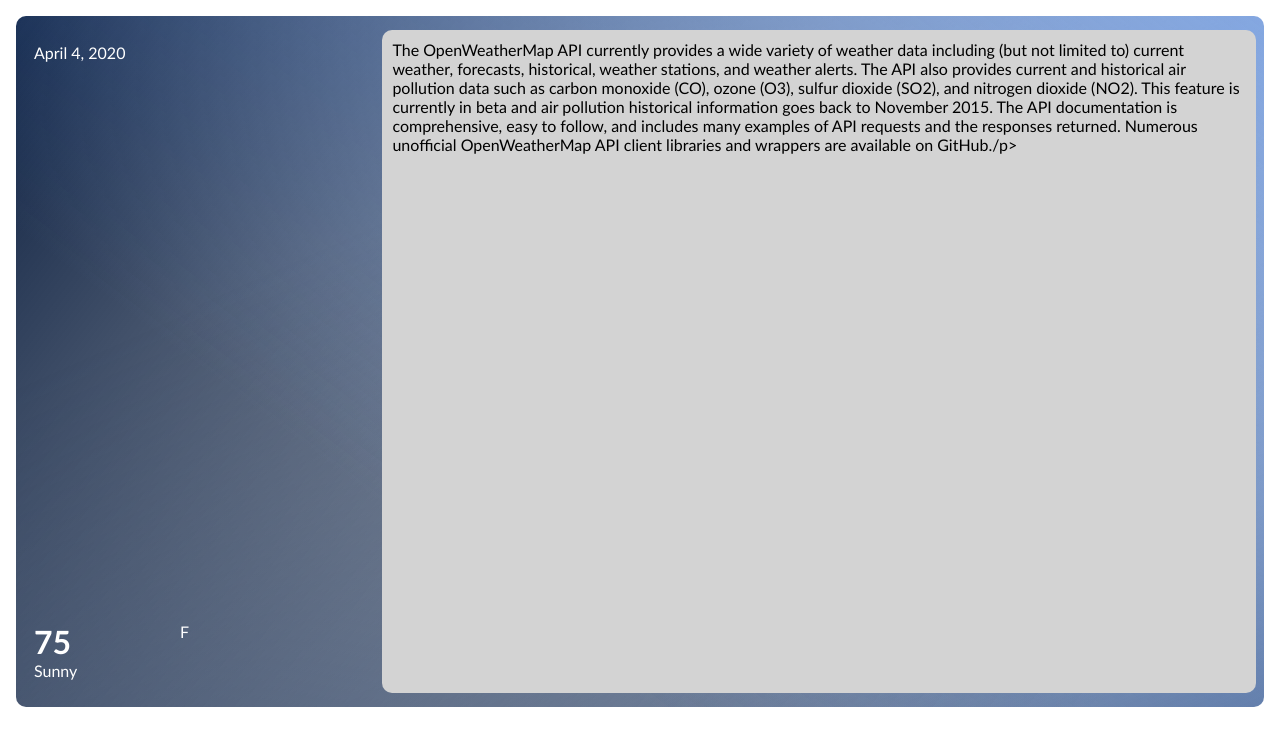
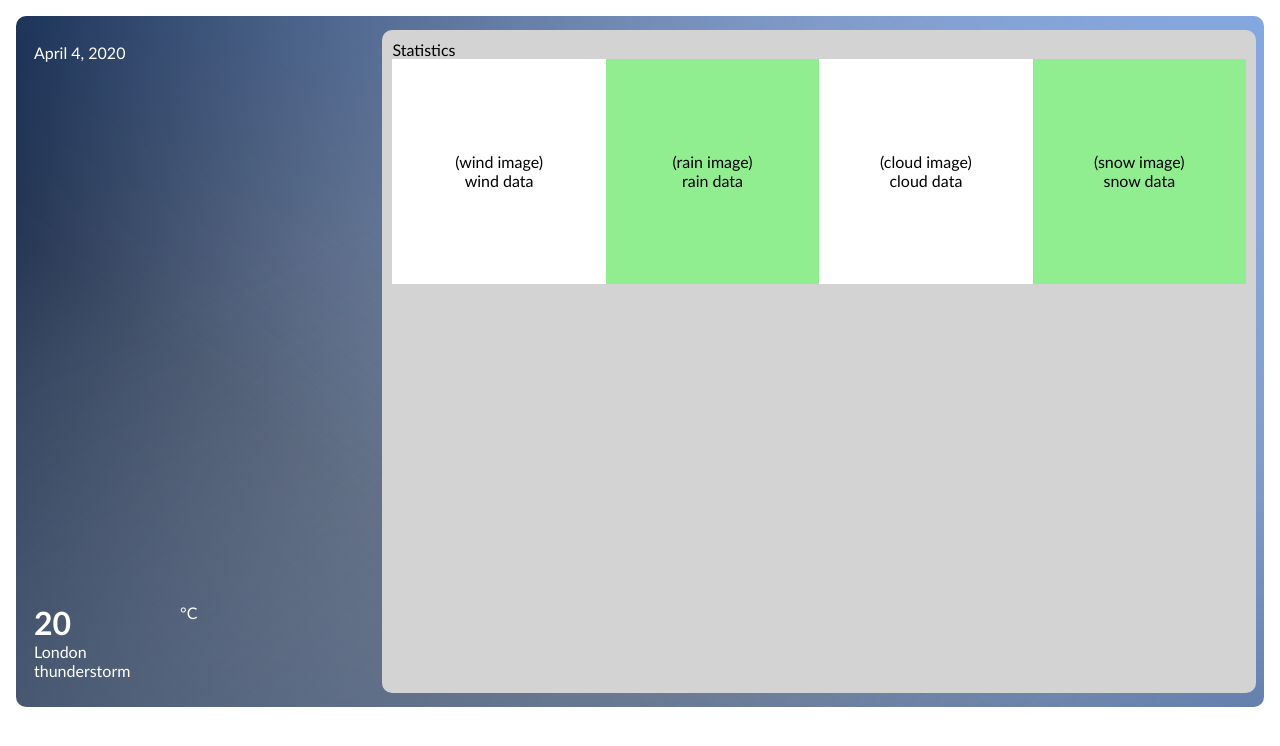
Before and after one commit to timrtyrrell/WeatherApp, a plain HTML site: page index.html in a window 1280 px wide. Drawn offline with Linux system fonts and the light colour scheme.

Commit message:
Implement OpenWeatherMap API, improve styling

```diff
--- a/index.html
+++ b/index.html
@@ -11,21 +11,44 @@
         <div class="page">
             <div class="panel">
                 <div class="panel-left">
-                    <p class="panel-left-date">panel left date</p>
+                    <p class="panel-left-date"></p>
                     <div class="panel-left-weather">
                         <div class="panel-left-temp">
-                            <h1 class="panel-left-tempnumber">75</h1>
-                            <p class="panel-left-degrees">F</p>
+                            <h1 class="panel-left-tempnumber"></h1>
+                            <p class="panel-left-degrees">°C</p>
                         </div>
-                        <p class="panel-left-descr">Sunny</p>
+                        <p class="panel-left-location"></p>
+                        <p class="panel-left-descr"></p>
                     </div>
                 </div>
                 <div class="panel-right">
-                    <p>The OpenWeatherMap API currently provides a wide variety of weather data including (but not limited to) current weather, forecasts, historical, weather stations, and weather alerts.
-
-                            The API also provides current and historical air pollution data such as carbon monoxide (CO), ozone (O3), sulfur dioxide (SO2), and nitrogen dioxide (NO2). This feature is currently in beta and air pollution historical information goes back to November 2015.
-
-                            The API documentation is comprehensive, easy to follow, and includes many examples of API requests and the responses returned. Numerous unofficial OpenWeatherMap API client libraries and wrappers are available on GitHub./p>
+                    <p>Statistics</p>
+                    <div class="panel-right-stats">
+                        <div class="stats-wind">
+                            <p>(wind image)</p>
+                            <p class="wind-data">
+                                wind data
+                            </p>
+                        </div>
+                        <div class="stats-rain">
+                            <p>(rain image)</p>
+                            <p class="rain-data">
+                                rain data
+                            </p>
+                        </div>
+                        <div class="stats-cloud">
+                            <p>(cloud image)</p>
+                            <p class="cloud-data">
+                                cloud data
+                            </p>
+                        </div>
+                        <div class="stats-snow">
+                            <p>(snow image)</p>
+                            <p class="snow-data">
+                                snow data
+                            </p>
+                        </div>
+                    </div>
                 </div>
             </div>
         </div>
--- a/main.js
+++ b/main.js
@@ -1,3 +1,10 @@
+const dateHeader = document.querySelector('.panel-left-date');
+const tempNumber = document.querySelector('.panel-left-tempnumber');
+const degreeUnit = document.querySelector('.panel-left-degrees');
+const locationDisplay = document.querySelector('.panel-left-location');
+const tempDescription = document.querySelector('.panel-left-descr');
+
+
 const months = [
     'January',
     'February',
@@ -13,24 +20,106 @@ const months = [
     'December'
 ]
 
+const key = 'a5a9a9fd52e9898ff4d8cd74a792d10f';
+const weather = {};
+
 window.addEventListener('load', () => {
     let date = new Date();
     displayDate(date);
 
+    let lat;
+    let long;
 
-    // ask for location
+    // ask for location, set lat and long based on response
+    lat = 44.112003;
+    long = -72.855949
+    // ^ use navigator.geolocation.getCurrentPosition()
 
-    // otherwise, set location
-
-    // fetch based on location
-})
+    displayWeather(lat, long);
+});
 
 function displayDate(date) {
-    let dateHeader = document.querySelector('.panel-left-date');
-
     const day = date.getDate();
     const month = months[date.getMonth()];
     const year = date.getFullYear();
 
     dateHeader.textContent = `${month} ${day}, ${year}`;
 }
+
+function displayWeather(lat, long) {
+
+    let api = `http://api.openweathermap.org/data/2.5/weather?lat=${lat}&lon=${long}&appid=${key}`;
+
+    // DUMMY DATA
+    tempNumber.innerHTML = '20';
+    locationDisplay.innerHTML = 'London';
+    tempDescription.innerHTML = 'thunderstorm';
+
+
+    /*
+    fetch(api)
+        .then(function(response) {
+            let data = response.json();
+            return data;
+        })
+        .then(function(data) {
+             weather.temperature = Math.floor(data.main.temp - 273);
+             weather.description = data.weather[0].description;
+             weather.city = data.name;
+        })
+        .then(function() {
+            tempNumber.innerHTML = `${weather.temperature}`;
+            locationDisplay.innerHTML = `${weather.city}`;
+            tempDescription.innerHTML = `${weather.description}`;
+        });
+    */
+
+}
+
+/* API returns data in this format:
+
+{
+    "coord": {
+        "lon":-72.86,
+        "lat":44.11
+    },
+    "weather":[
+        {
+            "id":804,
+            "main":"Clouds",
+            "description":"overcast clouds",
+            "icon":"04d"
+        }
+    ],
+    "base":"stations",
+    "main": {
+        "temp":284.24,
+        "feels_like":279.72,
+        "temp_min":282.04,
+        "temp_max":287.15,
+        "pressure":1016,
+        "humidity":62
+    },
+    "visibility":16093,
+    "wind": {
+        "speed":4.6,
+        "deg":320
+    },
+    "clouds": {
+        "all":90
+    },
+    "dt":1586031205,
+    "sys": {
+        "type":1,
+        "id":4960,
+        "country":"US",
+        "sunrise":1585995973,
+        "sunset":1586042515
+    },
+    "timezone":-14400,
+    "id":5242428,
+    "name":"Waitsfield",
+    "cod":200
+}
+
+*/
--- a/styles/style.css
+++ b/styles/style.css
@@ -47,3 +47,66 @@
 .panel-left-temp {
     display: flex;
 }
+
+.panel-right-stats {
+    background-color: navy;
+    display: flex;
+    align-items: flex-start;
+    height: 35%;
+}
+
+.stats-wind {
+    height: 100%;
+    width: 25%;
+    background-color: white;
+    display: flex;
+    flex-direction: column;
+    justify-content: center;
+}
+
+.stats-rain {
+    height: 100%;
+    width: 25%;
+    background-color: lightgreen;
+    display: flex;
+    flex-direction: column;
+    justify-content: center;
+}
+
+.stats-cloud {
+    height: 100%;
+    width: 25%;
+    background-color: white;
+    display: flex;
+    flex-direction: column;
+    justify-content: center;
+}
+
+.stats-snow {
+    height: 100%;
+    width: 25%;
+    background-color: lightgreen;
+    display: flex;
+    flex-direction: column;
+    justify-content: center;
+}
+
+.stats-wind p {
+    display: flex;
+    justify-content: center;
+}
+
+.stats-rain p {
+    display: flex;
+    justify-content: center;
+}
+
+.stats-cloud p {
+    display: flex;
+    justify-content: center;
+}
+
+.stats-snow p {
+    display: flex;
+    justify-content: center;
+}
```
